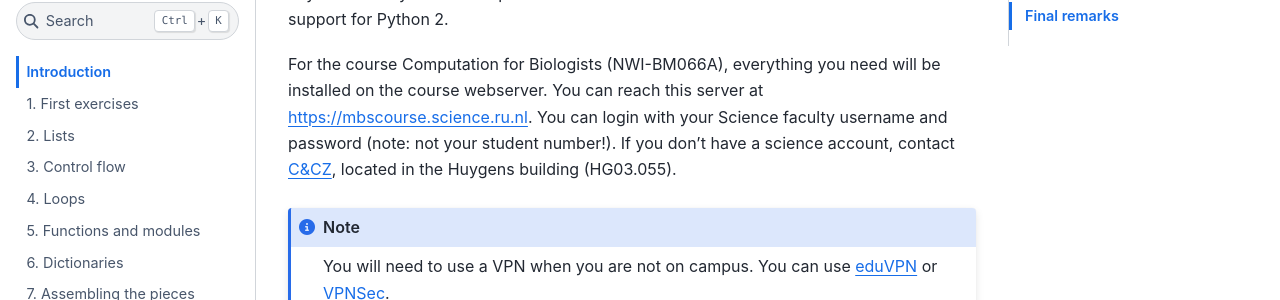
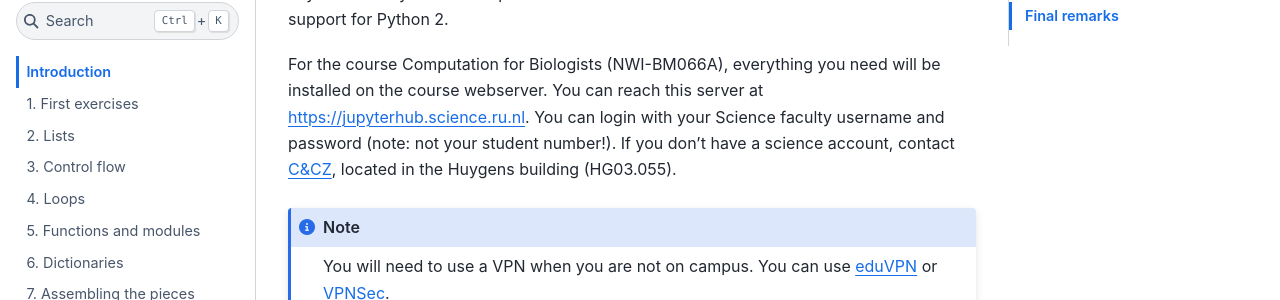
Before and after one commit to vanheeringen-lab/cfb_book, a Jupyter Book: the page built from content/01_introduction.md, in a window 1280 px wide and 900 px high, scrolled down 546 px. Shown: the part 153-453 px from the top of the window. Built offline with Jupyter Book 1.0.4 settings and Sphinx 7.4.7 and the Sphinx Book theme 1.1.4, drawn with Linux system fonts in a browser that asks for light colours; some of the changed lines change nothing that is shown.

Commit message:
jupyterhub instead of mbscourse

````diff
--- a/content/01_introduction.md
+++ b/content/01_introduction.md
@@ -20,7 +20,7 @@ Some suggested resources are listed here, in no particular order:
 
 Python comes in two major versions, Python 2 and 3. This course will use Python 3. The switch from Python 2 to 3 has taken a long time, therefore you might still find many Python 2 materials and examples on-line. However, since this year, Python 2 will not be supported anymore. Pretty much all important scientific libraries have also announced the end of support for Python 2.
 
-For the course Computation for Biologists (NWI-BM066A), everything you need will be installed on the course webserver. You can reach this server at [https://mbscourse.science.ru.nl](https://mbscourse.science.ru.nl). You can login with your Science faculty username and password (note: not your student number!). If you don't have a science account, contact [C&CZ](http://wiki.science.ru.nl/cncz/), located in the Huygens building (HG03.055).
+For the course Computation for Biologists (NWI-BM066A), everything you need will be installed on the course webserver. You can reach this server at [https://jupyterhub.science.ru.nl](https://jupyterhub.science.ru.nl). You can login with your Science faculty username and password (note: not your student number!). If you don't have a science account, contact [C&CZ](http://wiki.science.ru.nl/cncz/), located in the Huygens building (HG03.055).
 
 ```{note}
 You will need to use a VPN when you are not on campus. You can use [eduVPN](https://www.surf.nl/en/eduvpn) or [VPNSec](https://wiki.cncz.science.ru.nl/Vpn).
````
